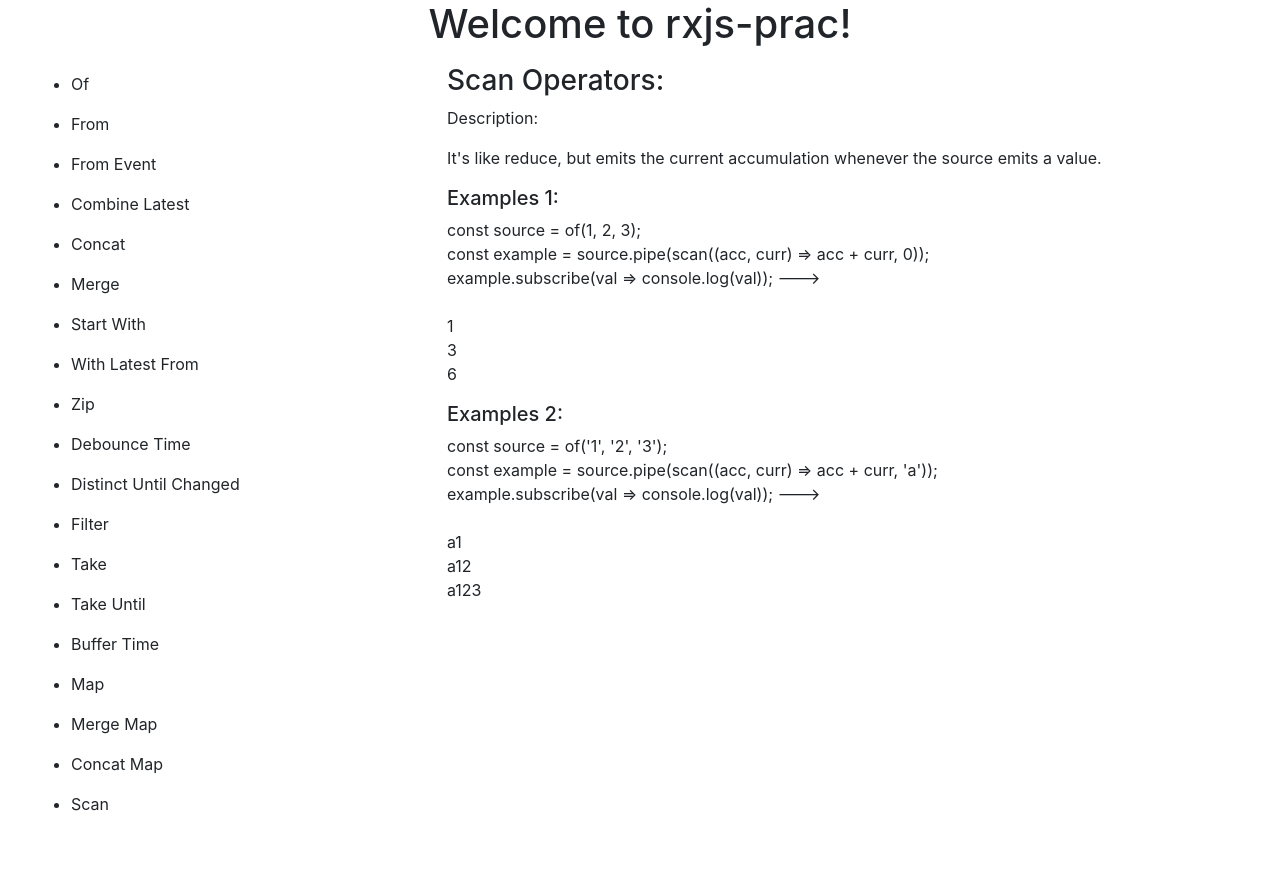
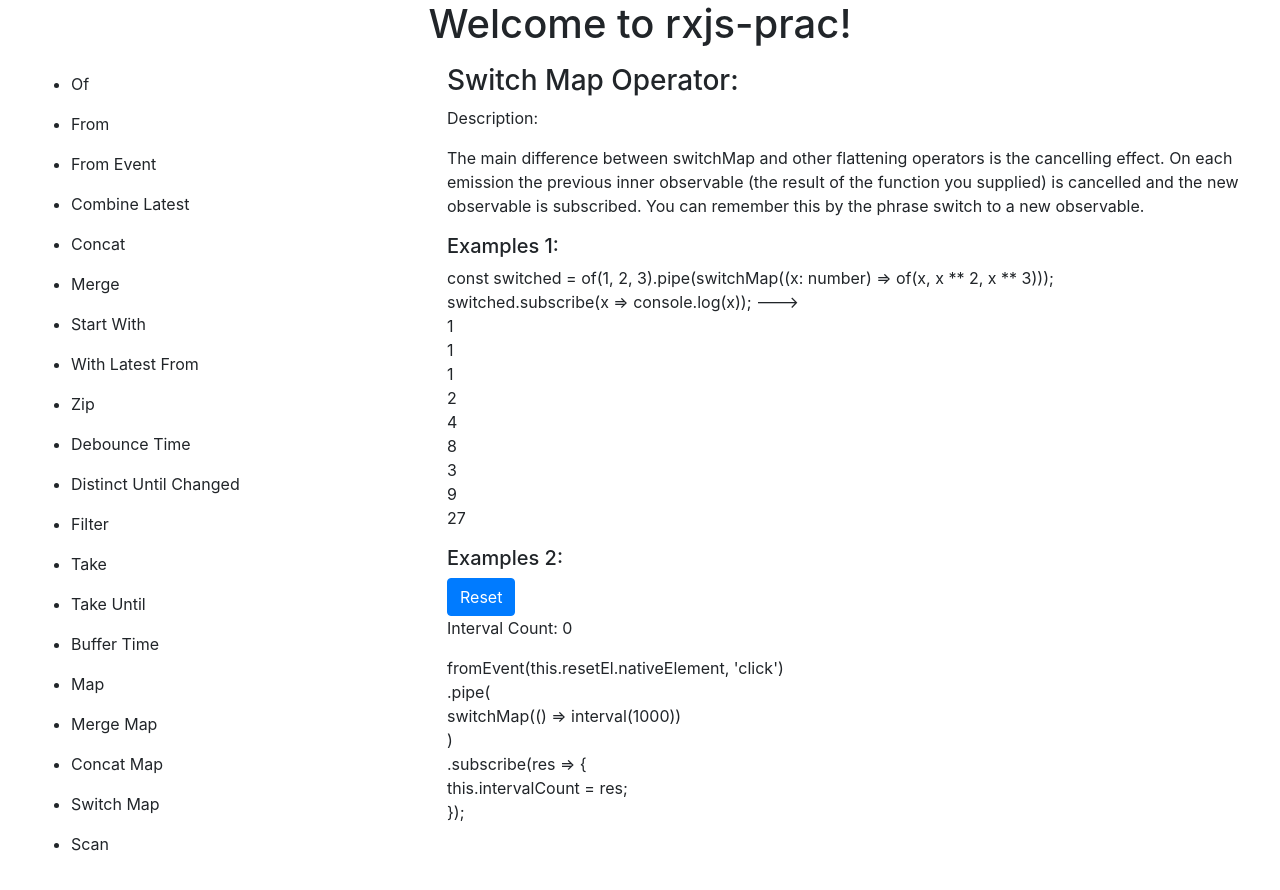
Before and after one commit to AquiburRKhan/rxjs-prac, an Angular app: page / in a window 1280 px wide. Shown: the top 890 px of the page. Before the commit the page ends 856 px from the top, so only its background shows below. Built offline with nearby package versions, Linux system fonts and the light colour scheme.

Commit message:
add: added switch map operator

```diff
--- a/src/app/app.component.html
+++ b/src/app/app.component.html
@@ -25,6 +25,7 @@
       <li style="cursor: pointer;" class="py-2" (click)="changeMenu('map')">Map</li>
       <li style="cursor: pointer;" class="py-2" (click)="changeMenu('merge-map')">Merge Map</li>
       <li style="cursor: pointer;" class="py-2" (click)="changeMenu('concat-map')">Concat Map</li>
+      <li style="cursor: pointer;" class="py-2" (click)="changeMenu('switch-map')">Switch Map</li>
       <li style="cursor: pointer;" class="py-2" (click)="changeMenu('scan')">Scan</li>
     </ul>
   </div>
@@ -83,6 +84,9 @@
     <div *ngIf="currentMenu == 'concat-map'">
       <app-concat-map></app-concat-map>
     </div>
+    <div *ngIf="currentMenu == 'switch-map'">
+      <app-switch-map></app-switch-map>
+    </div>
     <div *ngIf="currentMenu == 'scan'">
       <app-scan></app-scan>
     </div>
--- a/src/app/app.component.ts
+++ b/src/app/app.component.ts
@@ -6,7 +6,7 @@
 })
 export class AppComponent {
   title = 'rxjs-prac';
-  currentMenu = 'scan';
+  currentMenu = 'switch-map';
 
   constructor(){
   }
--- a/src/app/app.module.ts
+++ b/src/app/app.module.ts
@@ -22,6 +22,7 @@
 import { MapComponent } from './observables/map/map.component';
 import { MergeMapComponent } from './observables/merge-map/merge-map.component';
 import { ScanComponent } from './observables/scan/scan.component';
+import { SwitchMapComponent } from './observables/switch-map/switch-map.component';
 
 @NgModule({
   declarations: [
@@ -44,7 +45,8 @@
     ConcatMapComponent,
     MapComponent,
     MergeMapComponent,
-    ScanComponent
+    ScanComponent,
+    SwitchMapComponent
   ],
   imports: [
     BrowserModule,
--- /dev/null
+++ b/src/app/observables/switch-map/switch-map.component.html
@@ -0,0 +1,52 @@
+<h3>Switch Map Operator: </h3>
+<p>Description: </p>
+<p>The main difference between switchMap and other flattening operators is the cancelling effect. On each emission the
+previous inner observable (the result of the function you supplied) is cancelled and the new observable is subscribed.
+You can remember this by the phrase switch to a new observable.
+</p>
+<div>
+  <h5>Examples 1: </h5>
+  <p>const switched = of(1, 2, 3).pipe(switchMap((x: number) => of(x, x ** 2, x ** 3)));<br>
+    switched.subscribe(x => console.log(x)); --->
+    <br>
+    1
+    <br>
+    1
+    <br>
+    1
+    <br>
+    2
+    <br>
+    4
+    <br>
+    8
+    <br>
+    3
+    <br>
+    9
+    <br>
+    27
+  </p>
+</div>
+<div>
+  <h5>Examples 2: </h5>
+  <button class="btn btn-primary" #ResetButton>Reset</button>
+  <br>
+  <p>Interval Count: {{ intervalCount }}</p>
+  <p>
+    fromEvent(this.resetEl.nativeElement, 'click')
+    <br>
+    .pipe(
+    <br>
+    switchMap(() => interval(1000))
+    <br>
+    )
+    <br>
+    .subscribe(res => &#123;
+    <br>
+    this.intervalCount = res;
+    <br>
+    &#125;);
+    <br>
+  </p>
+</div>
--- /dev/null
+++ b/src/app/observables/switch-map/switch-map.component.ts
@@ -0,0 +1,44 @@
+import { Component, OnInit, ViewChild, ElementRef } from '@angular/core';
+import { of, fromEvent, interval } from 'rxjs';
+import { switchMap } from 'rxjs/operators';
+
+@Component({
+  selector: 'app-switch-map',
+  templateUrl: './switch-map.component.html'
+})
+export class SwitchMapComponent implements OnInit {
+
+  @ViewChild('ResetButton', { static: true }) resetEl: ElementRef;
+  intervalCount = 0;
+
+  constructor() {}
+
+  ngOnInit() {
+  }
+
+  ngAfterViewInit(): void {
+    this.switchMapExample1();
+    this.switchMapExample2();
+  }
+
+  switchMapExample1(){
+    const switched = of(1, 2, 3)
+      .pipe(switchMap((x: number) => of(x, x ** 2, x ** 3))
+    );
+
+    switched.subscribe(x => console.log(x));
+  }
+
+  switchMapExample2() {
+    fromEvent(this.resetEl.nativeElement, 'click')
+      .pipe(
+        // restart counter on every click
+        switchMap(() => interval(1000))
+      )
+      .subscribe(res => {
+        console.log(res);
+        this.intervalCount = res;
+      } );
+  }
+
+}
```
